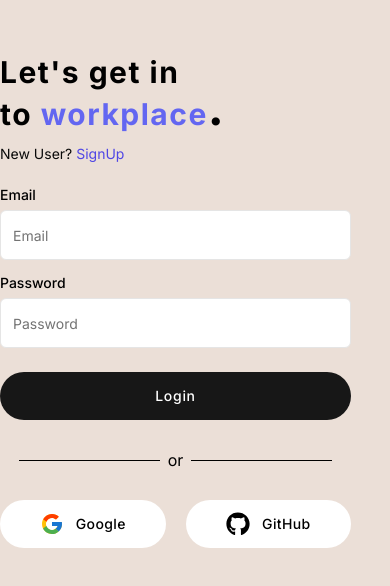
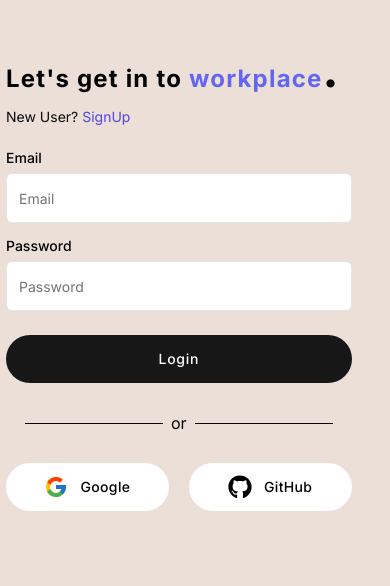
Before and after one commit to Screechin03/taskManage, a Next.js app: page /login in a window 390 px wide. Shown: the part 128-714 px from the top of the page. Built offline with nearby package versions, Linux system fonts and the light colour scheme; no server answers.

Commit message:
Update page.tsx

```diff
--- a/app/login/page.tsx
+++ b/app/login/page.tsx
@@ -24,7 +24,7 @@ const page = async () => {
         <div className="lg:w-[50%] h-full flex items-center justify-center">
           <div className="lg:w-[28rem] min-w-[24rem] h-[30rem] z-20 rounded-3xl gap-4  flex flex-col">
             <form action={loginUser}>
-              <h2 className="text-3xl font-bold tracking-wider text-black">
+              <h2 className="lg:text-3xl text-2xl font-bold tracking-wider text-black">
                 Let&apos;s get in to&nbsp;
                 <span className="text-indigo-500">workplace</span>
                 <span className="text-black text-[3rem]">.</span>
```
